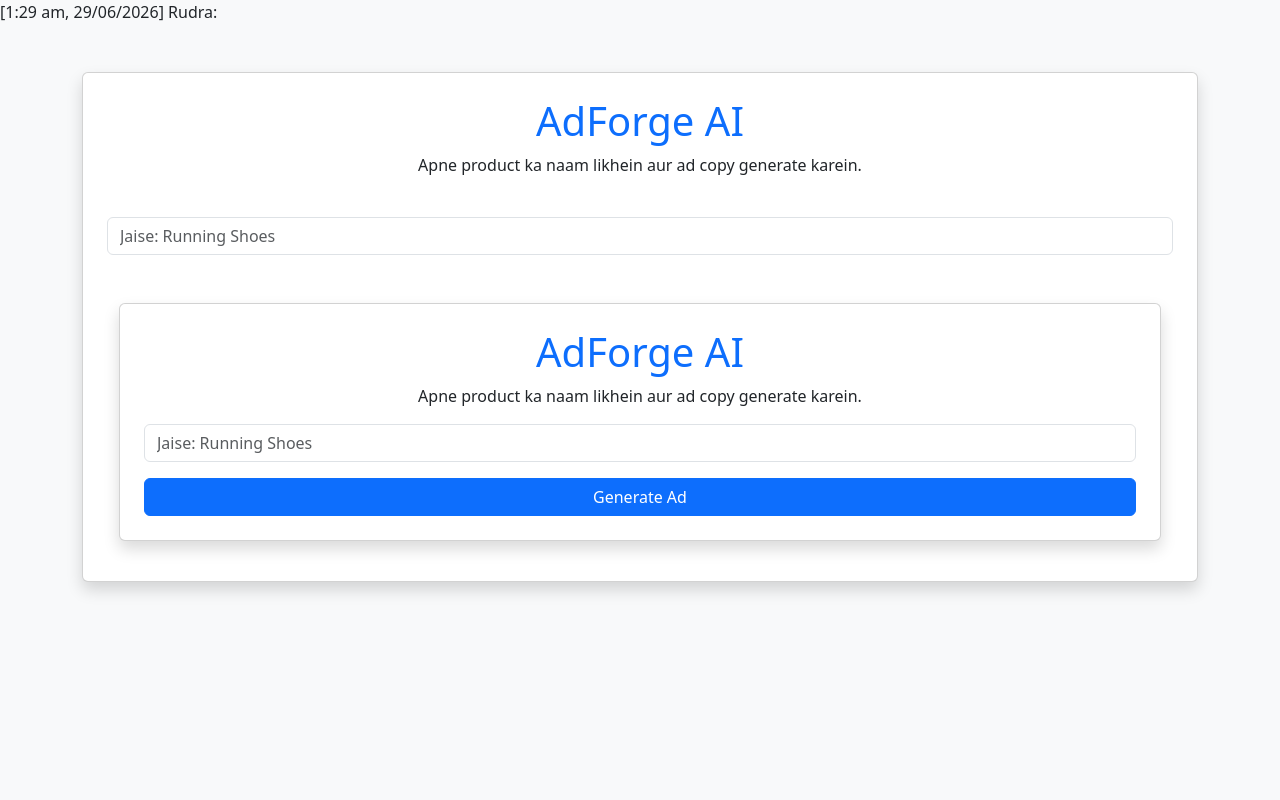
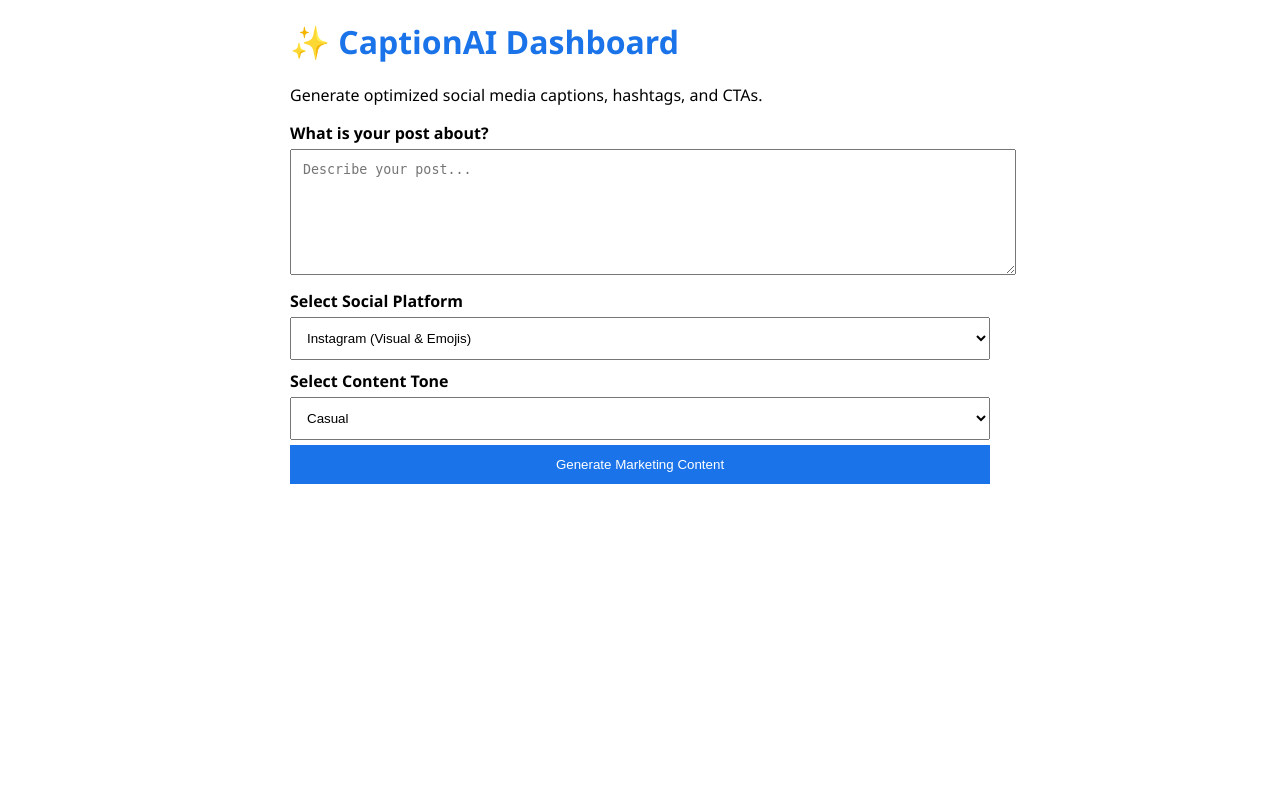
Before and after one commit to Rudrashekhawat2004/AdForge_AI, a Flask app: page / in a window 1280 px wide. Run offline with Flask 3, Linux system fonts and the light colour scheme.

Commit message:
Upload AdForge AI code and app.py

```diff
--- a/app.py
+++ b/app.py
@@ -1,23 +1,44 @@
-from flask import Flask, render_template, request
+import os
+from flask import Flask, render_template, request, jsonify
 from groq import Groq
-import os
 from dotenv import load_dotenv
 
 load_dotenv()
-app = Flask(__name__)
-client = Groq(api_key=os.environ.get("GROQ_API_KEY"))
 
-@app.route('/', methods=['GET', 'POST'])
+app = Flask(__name__, template_folder='templates')
+
+# API Key load karo
+api_key = os.environ.get("GROQ_API_KEY")
+groq_client = Groq(api_key = os.environ.get("GROQ_API_KEY"))
+
+@app.route('/')
 def index():
-    ad_copy = ""
-    if request.method == 'POST':
-        product = request.form['product']
-        # Groq se AI copy generate karwana
-        chat_completion = client.chat.completions.create(
-            messages=[{"role": "user", "content": f"Write a catchy ad copy for: {product}"}],
-            model="llama-3.1-8b-instant"
+    return render_template('index.html')
+
+@app.route('/generate', methods=['POST'])
+def generate_content():
+    try:
+        data = request.json
+        description = data.get('description', '')
+        platform = data.get('platform', 'Instagram')
+        tone = data.get('tone', 'Casual')
+
+        user_prompt = f"Platform: {platform}\nTone: {tone}\nDescription: {description}"
+
+        completion = groq_client.chat.completions.create(
+            model="llama-3.1-8b-instant", # Tumhari key ke liye best
+            messages=[
+                {"role": "system", "content": "You are a helpful social media assistant."},
+                {"role": "user", "content": user_prompt}
+            ],
+            temperature=0.7
         )
-        ad_copy = chat_completion.choices[0].message.content
-    return render_template('index.html', ad_copy=ad_copy)
-if __name__=='__main__':
- app.run(debug=True)
+
+        ai_response = completion.choices[0].message.content
+        return jsonify({"success": True, "result": ai_response})
+
+    except Exception as e:
+        return jsonify({"success": False, "error": str(e)})
+
+if __name__ == '__main__':
+    app.run(debug=True)
--- a/templates/index.html
+++ b/templates/index.html
@@ -1,48 +1,86 @@
-[1:29 am, 29/06/2026] Rudra: <!DOCTYPE html>
+<!DOCTYPE html>
 <html lang="en">
 <head>
     <meta charset="UTF-8">
-    <title>AdForge AI</title>
-    <!-- Bootstrap CSS Link -->
-    <link href="https://cdn.jsdelivr.net/npm/bootstrap@5.3.0/dist/css/bootstrap.min.css" rel="stylesheet">
+    <meta name="viewport" content="width=device-width, initial-scale=1.0">
+    <title>CaptionAI - Content Assistant</title>
+    <style>
+        body { font-family: 'Segoe UI', Arial, sans-serif; }
+        .container { max-width: 700px; background: white; margin: 20px auto; }
+        h1 { color: #1a73e8; margin-top: 0; }
+        label { font-weight: bold; display: block; margin-top: 10px; }
+        textarea, select, button { width: 100%; padding: 12px; margin-top: 5px; }
+        textarea { resize: vertical; height: 100px; }
+        button { background-color: #1a73e8; color: white; border: none; cursor: pointer; }
+        button:hover { background-color: #1557b0; }
+        .output-box { background: #f8f9fa; border-left: 5px solid #1a73e8; padding: 10px; margin-top: 20px; display: none; white-space: pre-wrap; }
+        .loading { display: none; color: #666; font-style: italic; margin-top: 10px; }
+    </style>
 </head>
-<body class="bg-light">
-    <div class="container mt-5">
-        <div class="card shadow p-4">
-            <h1 class="text-primary text-center">AdForge AI</h1>
-            <p class="text-center">Apne product ka naam likhein aur ad copy generate karein.</p>
+<body>
+    <div class="container">
+        <h1>✨ CaptionAI Dashboard</h1>
+        <p>Generate optimized social media captions, hashtags, and CTAs.</p>
 
-            <form method="POST" action="/" class="mt-4">
-                <div class="mb-3">
-                    <input type="text" name="product" class="form-control" placeholder="Jaise: Running Shoes" required>
-                </div>
-                <bu…
-[1:30 am, 29/06/2026] Rudra: <!DOCTYPE html>
-<html lang="en">
-<head>
-    <meta charset="UTF-8">
-    <title>AdForge AI</title>
-    <!-- Bootstrap CSS Link -->
-    <link href="https://cdn.jsdelivr.net/npm/bootstrap@5.3.0/dist/css/bootstrap.min.css" rel="stylesheet">
-</head>
-<body class="bg-light">
-    <div class="container mt-5">
-        <div class="card shadow p-4">
-            <h1 class="text-primary text-center">AdForge AI</h1>
-            <p class="text-center">Apne product ka naam likhein aur ad copy generate karein.</p>
+        <label for="description">What is your post about?</label>
+        <textarea id="description" placeholder="Describe your post..."></textarea>
 
-            <form method="POST" action="/" class="mt-4">
-                <div class="mb-3">
-                    <input type="text" name="product" class="form-control" placeholder="Jaise: Running Shoes" required>
-                </div>
-                <button type="submit" class="btn btn-primary w-100">Generate Ad</button>
-            </form>
+        <label for="platform">Select Social Platform</label>
+        <select id="platform">
+            <option value="Instagram">Instagram (Visual & Emojis)</option>
+            <option value="LinkedIn">LinkedIn (Professional & Networking)</option>
+            <option value="Twitter/X">Twitter/X (Short & Punchy)</option>
+        </select>
 
-            {% if ad_copy %}
-                <div class="mt-4 p-3 bg-white border rounded">
-                    <h5>AI Suggestion:</h5>
-                    <p>{{ ad_copy }}</p>
-                </div>
-            {% endif %}
-        </div>
+        <label for="tone">Select Content Tone</label>
+        <select id="tone">
+            <option value="Casual">Casual</option>
+            <option value="Professional">Professional</option>
+            <option value="Promotional">Promotional / Urgent</option>
+        </select>
+
+        <button onclick="generateContent()">Generate Marketing Content</button>
+
+        <div id="loadingText" class="loading">Processing with Llama AI...</div>
+        <div id="resultBox" class="output-box"></div>
     </div>
+
+    <script>
+        async function generateContent() {
+            const description = document.getElementById('description').value;
+            const platform = document.getElementById('platform').value;
+            const tone = document.getElementById('tone').value;
+            const resultBox = document.getElementById('resultBox');
+            const loadingText = document.getElementById('loadingText');
+
+            if (!description.trim()) {
+                alert('Please provide a post description first!');
+                return;
+            }
+
+            loadingText.style.display = 'block';
+            resultBox.style.display = 'none';
+
+            try {
+                const response = await fetch('/generate', {
+                    method: 'POST',
+                    headers: { 'Content-Type': 'application/json' },
+                    body: JSON.stringify({ description, platform, tone })
+                });
+                const data = await response.json();
+
+                loadingText.style.display = 'none';
+                if (data.success) {
+                    resultBox.innerText = data.result;
+                    resultBox.style.display = 'block';
+                } else {
+                    alert('Error: ' + data.error);
+                }
+            } catch (error) {
+                loadingText.style.display = 'none';
+                alert('Failed to contact local Flask server');
+            }
+        }
+    </script>
+</body>
+</html>
```
Also changed, not shown: 1 other file.
